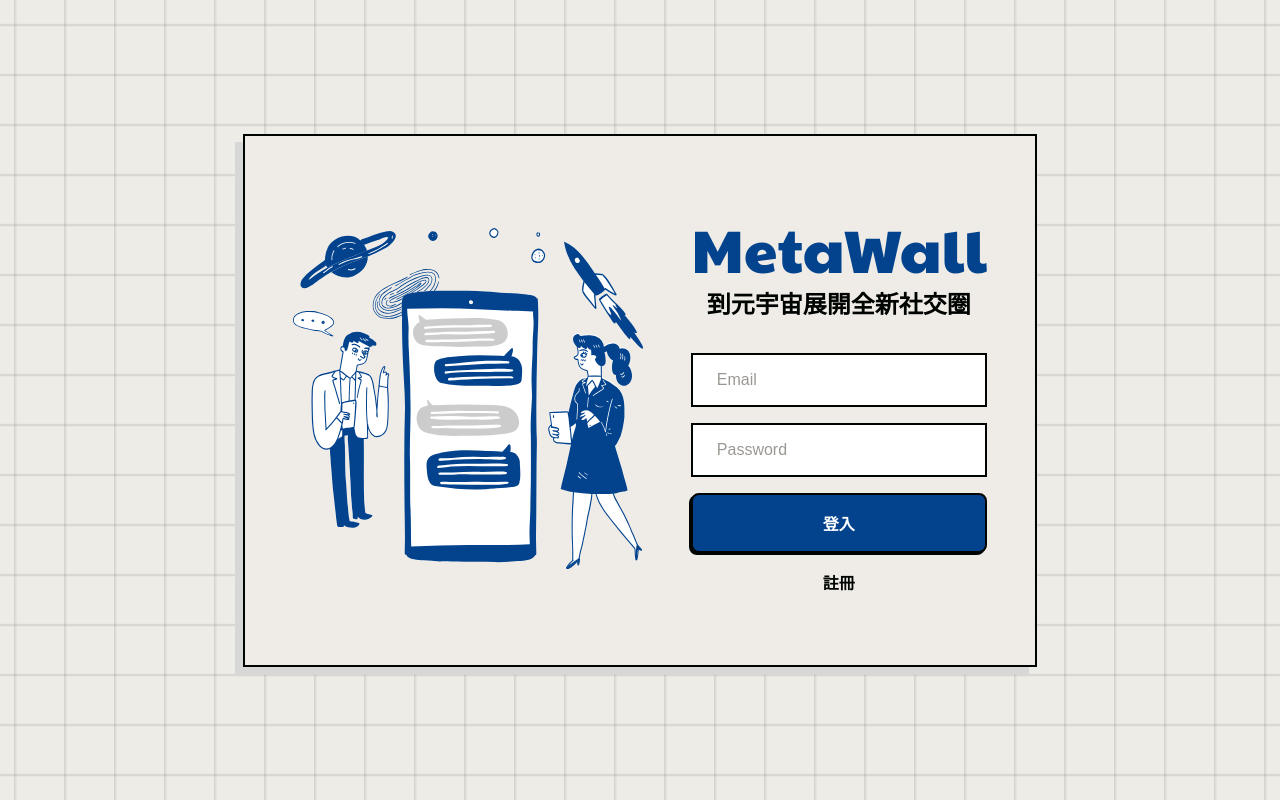
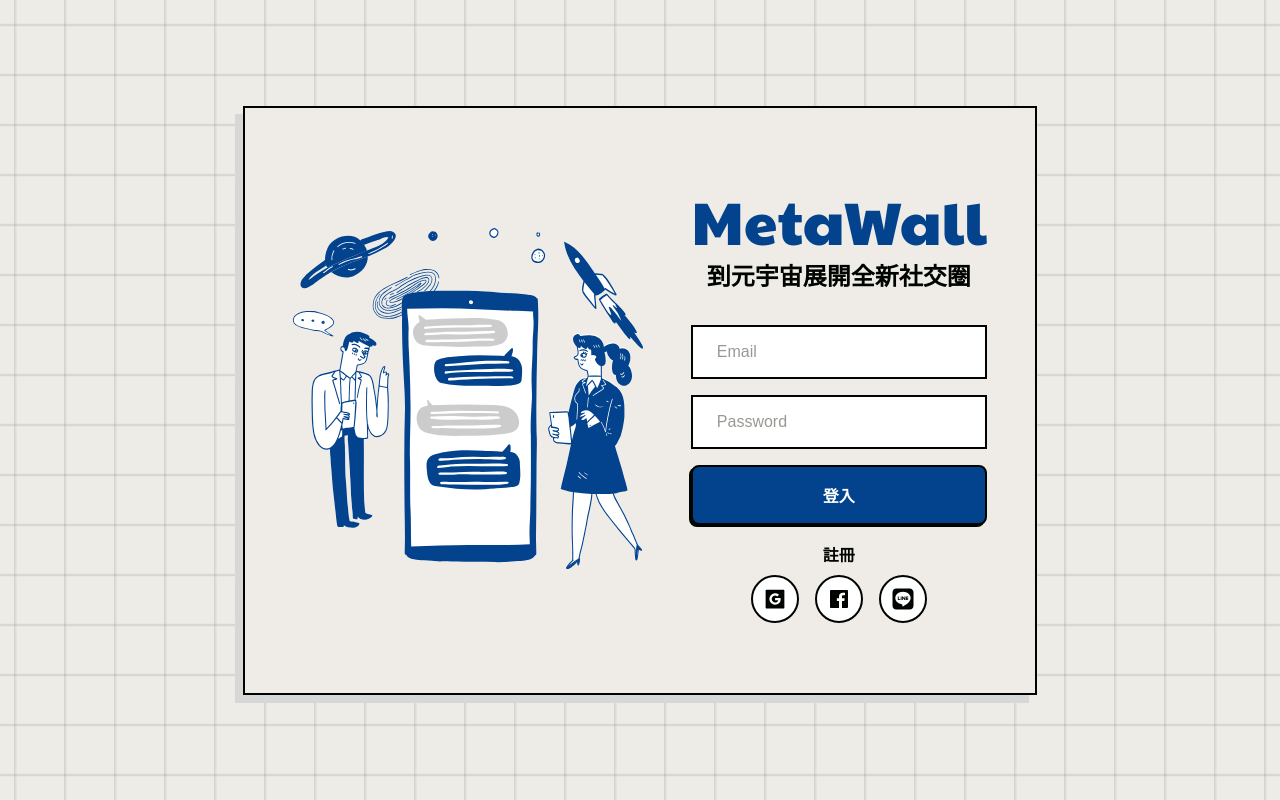
Before and after one commit to Reynold-Ren/meta-wall-frontend, a React (Create React App) app: page /login in a window 1280 px wide. Built offline with nearby package versions, Linux system fonts and the light colour scheme.

Commit message:
Add Social Login Methods

```diff
--- a/src/App.tsx
+++ b/src/App.tsx
@@ -5,11 +5,13 @@
 import Profile from './views/Profile';
 import Likes from './views/Likes';
 import User from './views/User';
+import Shop from './views/Shop';
 import CreatePosts from './views/CreatePosts';
 import './App.scss';
 import { Routes, Route } from 'react-router-dom';
 import { AuthProvider } from './context/auth';
 import RequireAuth from './components/RequireAuth';
+import SocialLogin from './components/SocialLogin';
 
 function App() {
 	return (
@@ -20,9 +22,11 @@
 					<Route
 						path="/"
 						element={
-							<RequireAuth>
-								<Dashboard />
-							</RequireAuth>
+							<SocialLogin>
+								<RequireAuth>
+									<Dashboard />
+								</RequireAuth>
+							</SocialLogin>
 						}
 					/>
 					<Route
@@ -65,6 +69,14 @@
 							</RequireAuth>
 						}
 					/>
+					<Route
+						path="shop"
+						element={
+							<RequireAuth>
+								<Shop />
+							</RequireAuth>
+						}
+					/>
 				</Routes>
 			</AppContainer>
 		</AuthProvider>
--- /dev/null
+++ b/src/components/SocialLogin/index.tsx
@@ -0,0 +1,30 @@
+import { useAuthContext } from '../../context/auth';
+import { useLocation, useSearchParams } from 'react-router-dom';
+import { useLocalStorage } from '../../helpers/useLocalSotrage';
+import defaultAvatar from '../../assets/user_default.png';
+
+const SocialLogin = ({ children }: { children: JSX.Element }) => {
+	const location = useLocation();
+	const { setUser } = useAuthContext();
+
+	if (location.search !== '' && location.search.includes('token')) {
+		const [searchParams] = useSearchParams();
+		const token = searchParams.get('token') as string;
+		const id = searchParams.get('id') as string;
+		const name = searchParams.get('name') as string;
+		const avatar = searchParams.get('avatar') === 'undefined' ? defaultAvatar : (searchParams.get('avatar') as string);
+
+		setUser({
+			id,
+			name,
+			photo: avatar,
+		});
+
+		useLocalStorage.setUser(JSON.stringify({ id, name, photo: avatar }));
+		useLocalStorage.setToken(token);
+	}
+
+	return children;
+};
+
+export default SocialLogin;
--- a/src/views/Login/index.tsx
+++ b/src/views/Login/index.tsx
@@ -9,6 +9,9 @@
 import { useAuthContext } from '../../context/auth';
 import { useNavigate, useLocation } from 'react-router-dom';
 import { LocationProps } from '../../models/reack-router-interface';
+import { FaLine } from 'react-icons/fa';
+import { AiFillGoogleSquare } from 'react-icons/ai';
+import { IoLogoFacebook } from 'react-icons/io';
 
 const Login = () => {
 	const [isRegisterMode, setRegisterMode] = useState<boolean>(false);
@@ -34,6 +37,8 @@
 
 	const checkErrors = (errors: Record<string, never>) => (Object.keys(errors).length === 0 ? false : true);
 
+	const API_URL = process.env.REACT_APP_API_URL;
+
 	return (
 		<LoginContext.Provider value={{ swtichMode, navigateTo, from, checkErrors }}>
 			<div className="loginContainer">
@@ -46,6 +51,17 @@
 						<h2>{isRegisterMode ? '註冊' : '到元宇宙展開全新社交圈'}</h2>
 					</div>
 					<div className="loginContainer__form-input">{isRegisterMode ? <RegisterForm /> : <LoginForm />}</div>
+					<div className="socialLoginContainer">
+						<a href={`${API_URL}/user/google`}>
+							<AiFillGoogleSquare />
+						</a>
+						<a href={`${API_URL}/user/facebook`}>
+							<IoLogoFacebook />
+						</a>
+						<a href={`${API_URL}/user/line`}>
+							<FaLine />
+						</a>
+					</div>
 				</div>
 			</div>
 		</LoginContext.Provider>
--- a/src/views/Login/login.scss
+++ b/src/views/Login/login.scss
@@ -28,3 +28,21 @@
 		}
 	}
 }
+
+.socialLoginContainer {
+	@include rowVertically();
+	margin-top: 8px;
+	a {
+		@include rowVertically();
+		@include basicBorder();
+		width: 48px;
+		height: 48px;
+		background-color: $white;
+		border-radius: 50%;
+		margin: 0 8px;
+		svg {
+			font-size: $font-xl;
+			color: $black;
+		}
+	}
+}
```
